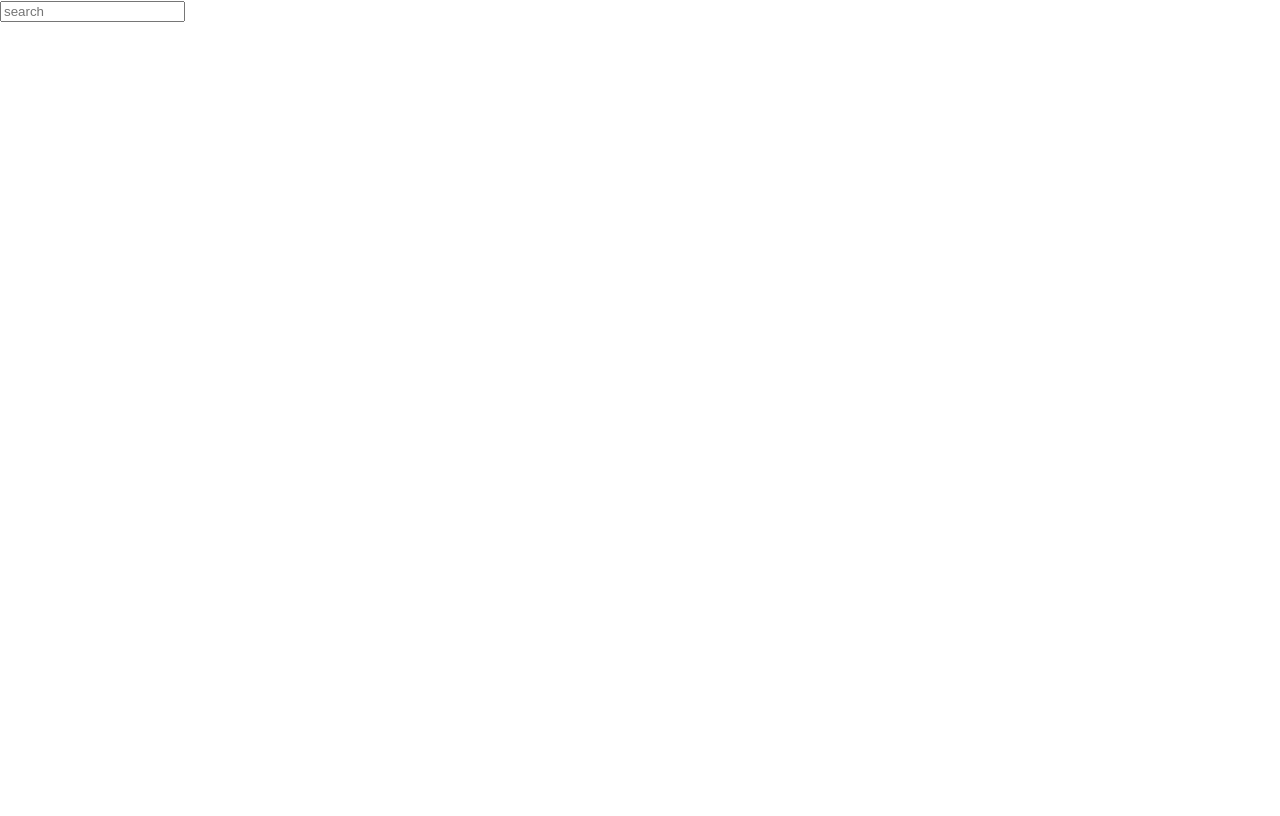
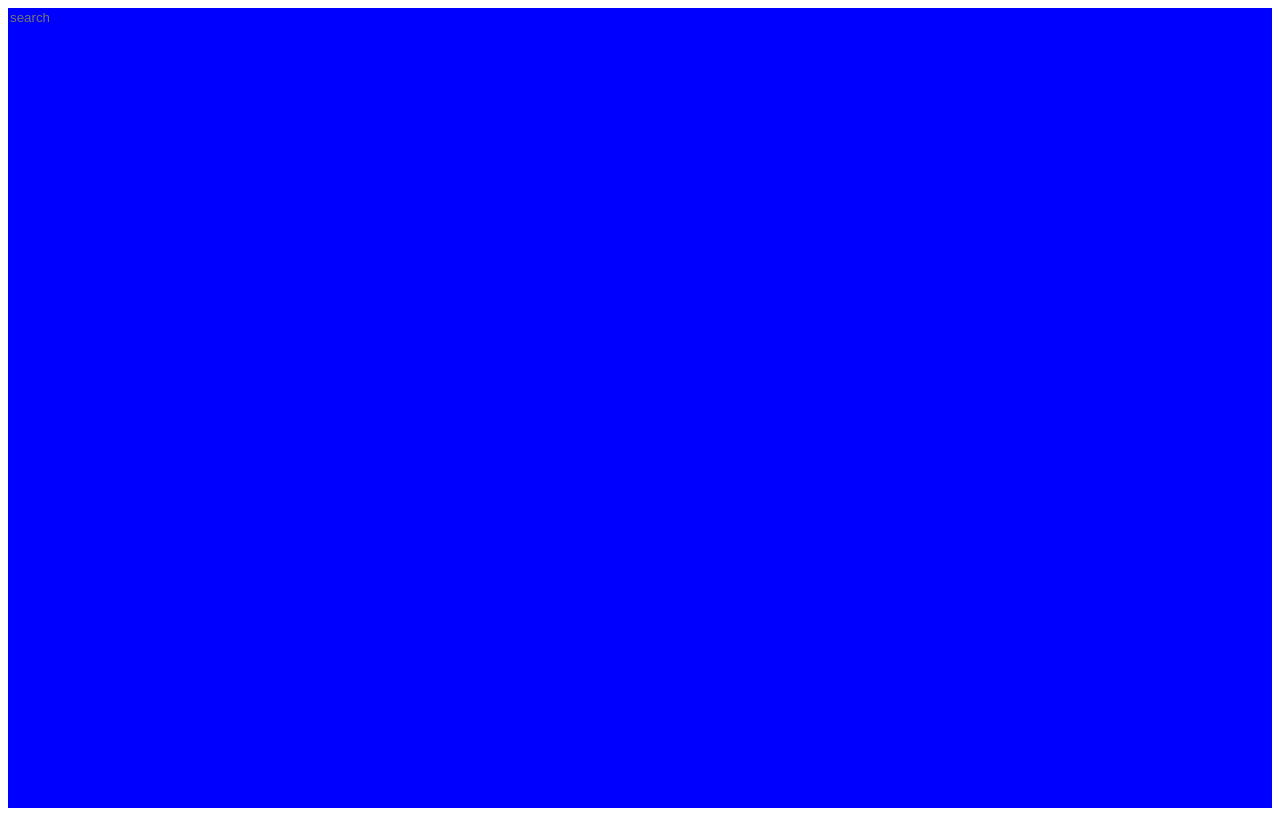
Before and after one commit to cmanor/newreactweatherapp, a React (Create React App) app: page / in a window 1280 px wide. Built offline with nearby package versions, Linux system fonts and the light colour scheme.

Commit message:
css template partly done

```diff
--- a/src/App.js
+++ b/src/App.js
@@ -14,9 +14,9 @@ function App() {
   return (
     <div className="app">
       <main>
-        <div className='searchBox'>
+        <div className='search-box'>
           <input type='text'
-            className='searchBar'
+            className='search-bar'
             placeholder= 'search'
           />
           </div>
--- a/src/index.css
+++ b/src/index.css
@@ -1,13 +1,39 @@
-body {
-  margin: 0;
-  font-family: -apple-system, BlinkMacSystemFont, 'Segoe UI', 'Roboto', 'Oxygen',
-    'Ubuntu', 'Cantarell', 'Fira Sans', 'Droid Sans', 'Helvetica Neue',
-    sans-serif;
-  -webkit-font-smoothing: antialiased;
-  -moz-osx-font-smoothing: grayscale;
+*{
+  margin:;
+  padding:;
+  box-sizing:;
 }
+body{
+  font-family: ;
+}
+.app{
+  background-color: blue;
+}
+main{
+  min-height: 100vh;
+  background-image: ;
+}
+.search-box .search-bar{
+  display: ;
+  width: ;
+  padding: ;
+  /* not sure why these are none */
+  appearance:none;
+  background:none;
+  border:none;
+  outline:none;
 
-code {
-  font-family: source-code-pro, Menlo, Monaco, Consolas, 'Courier New',
-    monospace;
+  background-color: ;
+  border-radius: 1px 1px 1px 1px white;
+  margin-top: ;
+
+  box-shadow: ;
+
+  color: ;
+  font-size: ;
+
+  transition: 0.1s ease ;
 }
+.search-box .search-bar:focus {
+  background-color: ;
+}
```
